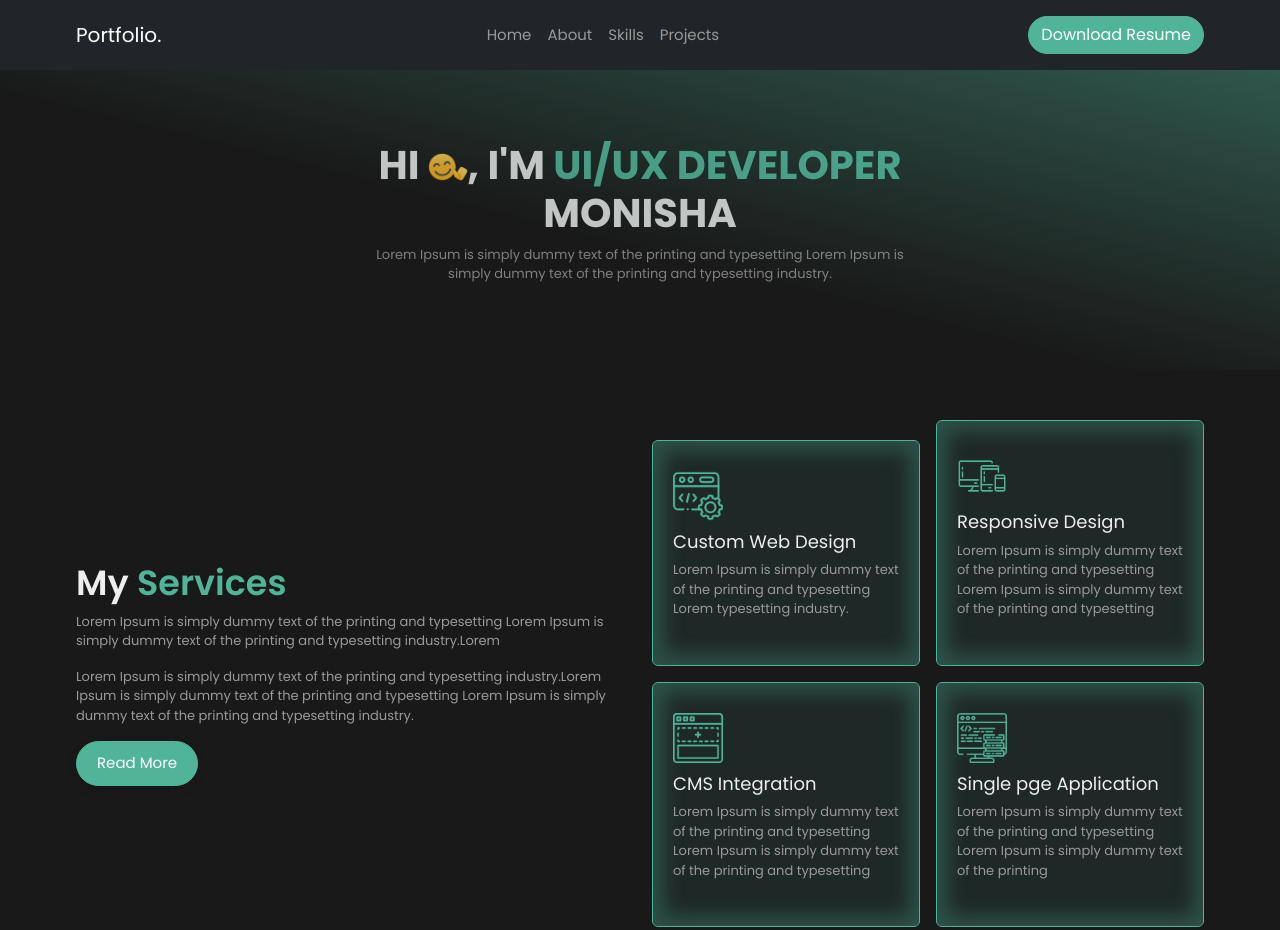
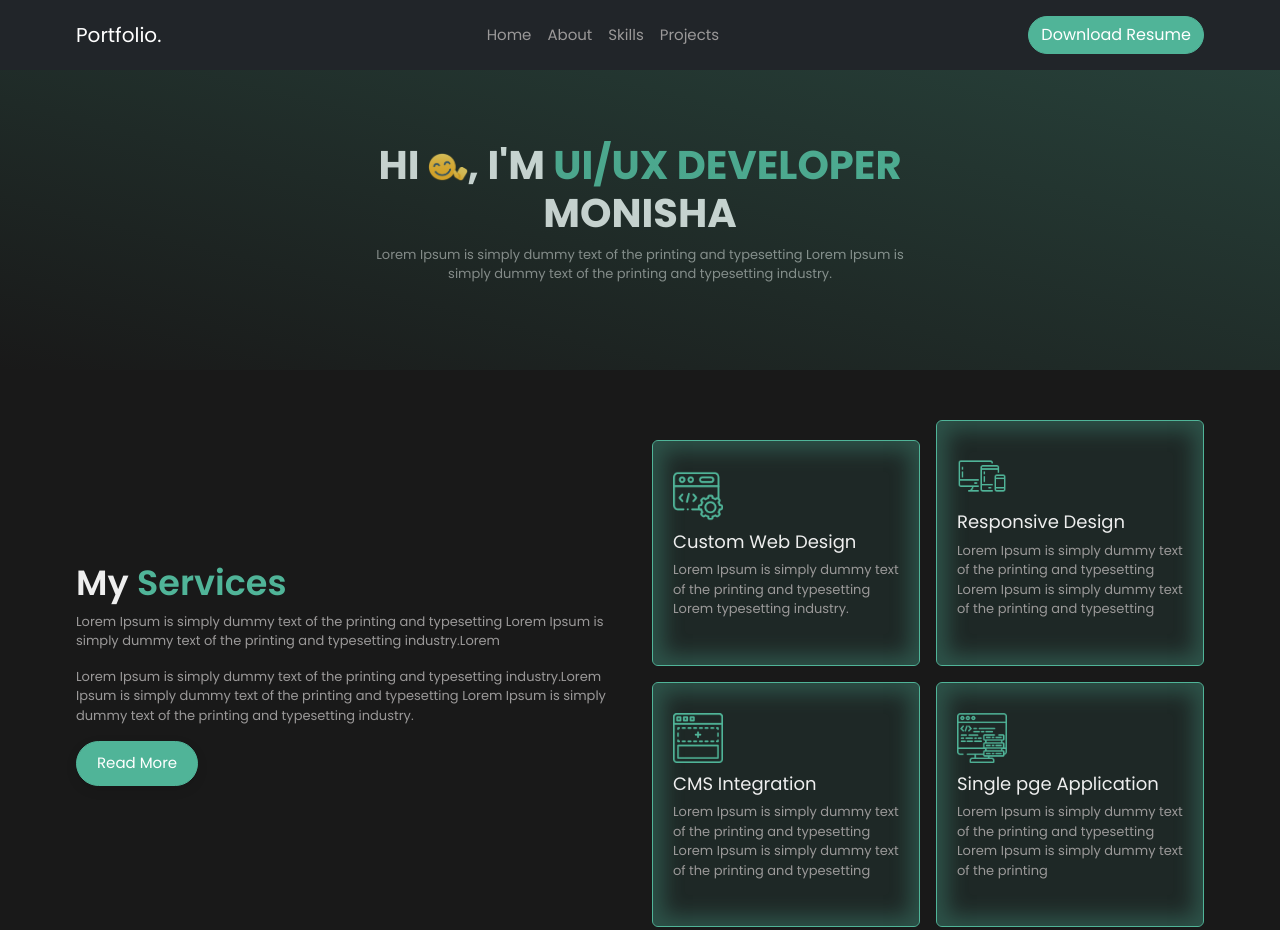
Before and after one commit to dev-monisha/portfolio, a plain HTML site: page index.html in a window 1280 px wide. Shown: the top 930 px of the page. Drawn offline with nearby package versions, Linux system fonts and the light colour scheme.

Commit message:
banner bckground changes

```diff
--- a/style.css
+++ b/style.css
@@ -123,7 +123,7 @@ body {
   right: 0;
   bottom: 0;
   left: 0;
-  background: linear-gradient(-166deg, rgb(80 180 152 / 40%) 0%, rgb(25 25 25 / 20%) 55%);
+  background: linear-gradient(-166deg, rgb(80 180 152 / 25%) 0%, rgb(25 25 25 / 20%) 100%);
 }
 
 .banner-text img {
```
